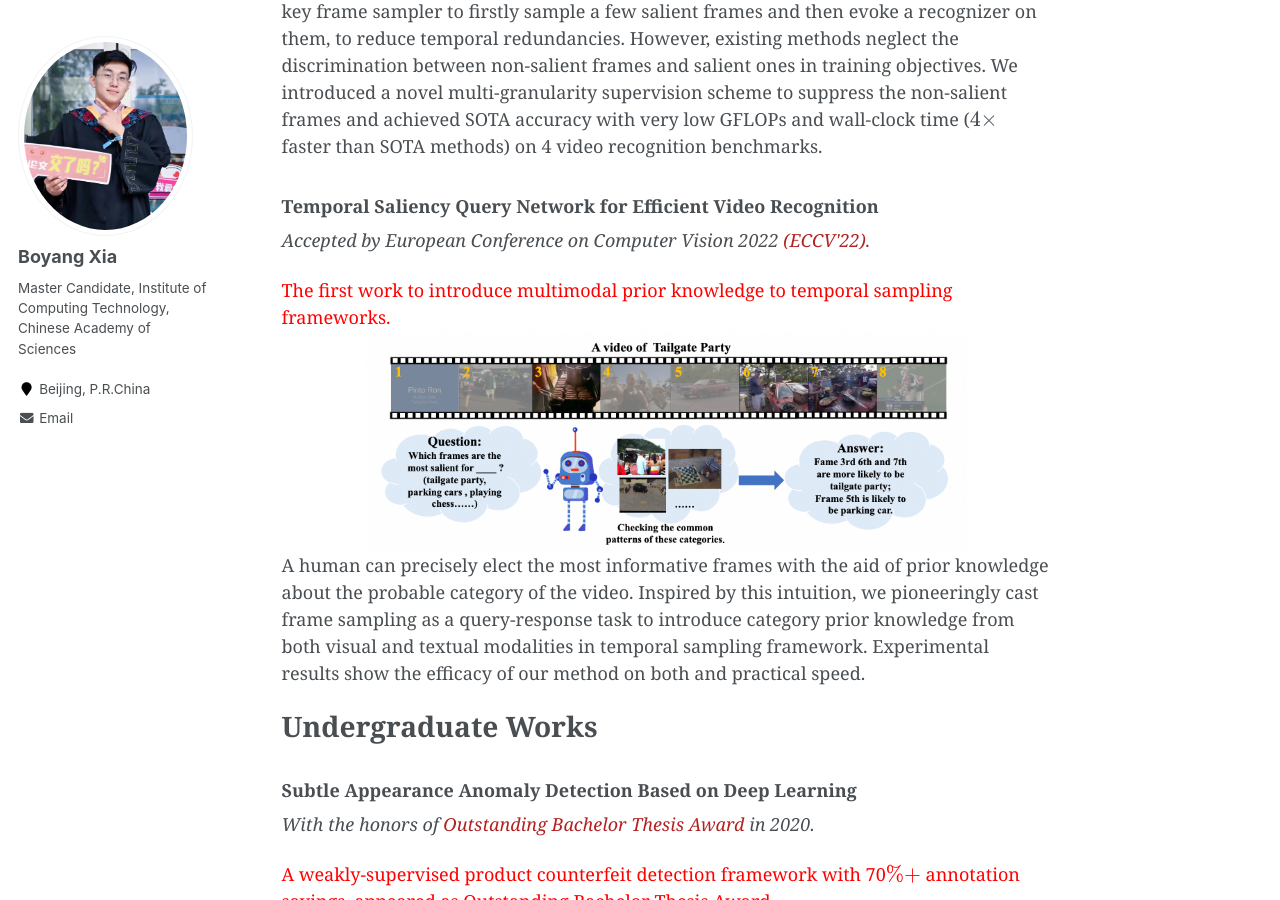
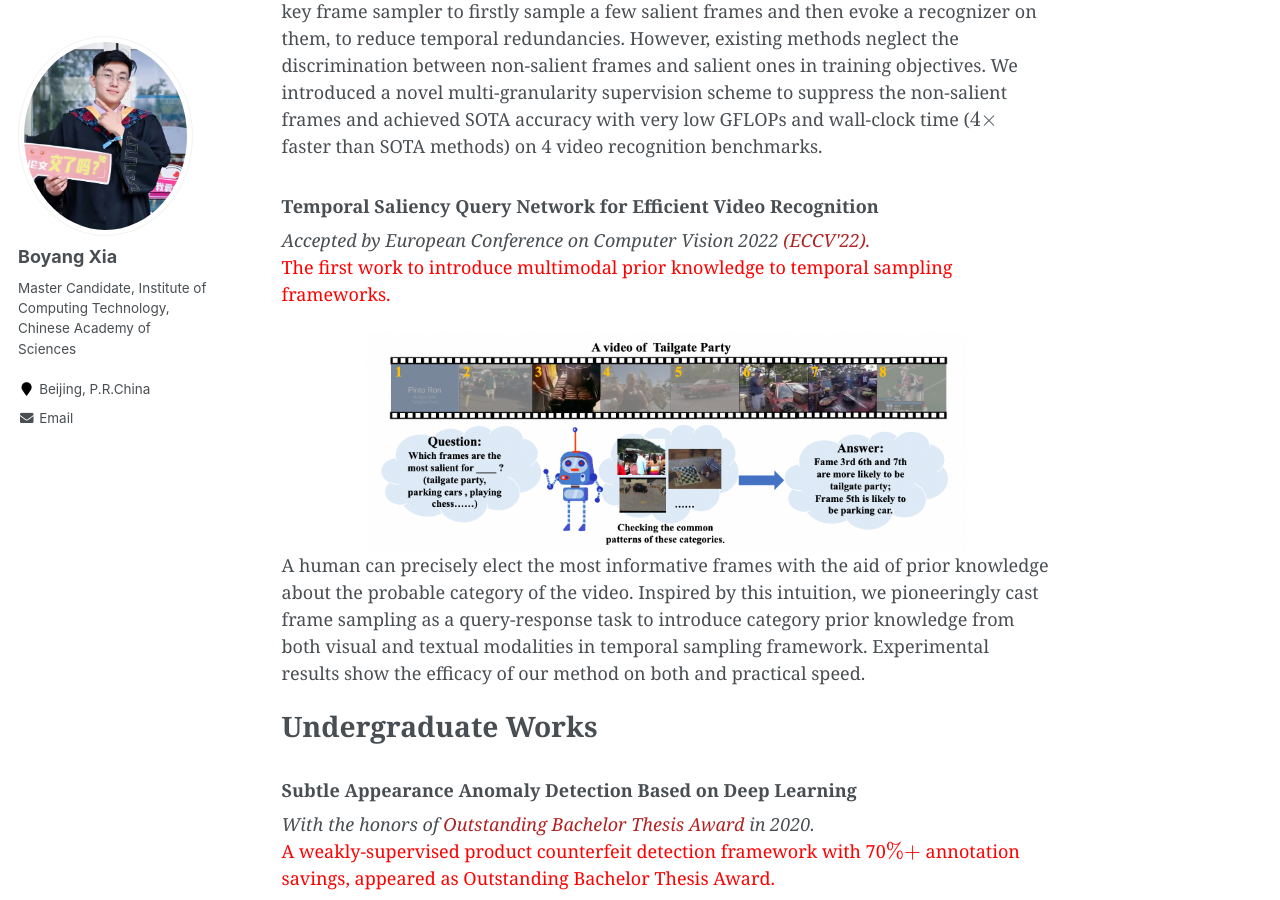
Before and after one commit to LawrenceXia2008/LawrenceXia2008.github.io, a Jekyll site: the page built from _pages/about.md, in a window 1280 px wide and 900 px high, scrolled down 860 px. Built offline with Jekyll 4.4.1, drawn with Linux system fonts in a browser that asks for light colours; formulas are drawn with MathJax 3.

Commit message:
Update about.md

```diff
--- a/_pages/about.md
+++ b/_pages/about.md
@@ -24,9 +24,8 @@ Research & Projects
 To accelerate the video recognition architectures, one typically build a lightweight video key frame sampler to firstly sample a few salient frames and then evoke a recognizer on them, to reduce temporal redundancies. However, existing methods neglect the discrimination between non-salient frames and salient ones in training objectives. We introduced a novel multi-granularity supervision scheme to suppress the non-salient frames and achieved SOTA accuracy with very low GFLOPs and wall-clock time (*$4\times$* faster than SOTA methods) on 4 video recognition benchmarks.
 
 ### Temporal Saliency Query Network for Efficient Video Recognition
-*Accepted by European Conference on Computer Vision 2022 <font color="firebrick">(ECCV'22).</font>*
+*Accepted by European Conference on Computer Vision 2022 <font color="firebrick">(ECCV'22).</font>*<br /><font color="red">The first work to introduce multimodal prior knowledge to temporal sampling frameworks.</font>
 <!-- During internship in the Computer Vision Technology Department of Baidu. Inc. -->
-<font color="red">The first work to introduce multimodal prior knowledge to temporal sampling frameworks.</font>
 <div align=center>
 <img src="images/projects/tsqnet.png" width="600"/>
 </div>
@@ -36,8 +35,7 @@ of the video. Inspired by this intuition, we pioneeringly cast frame sampling as
 Undergraduate Works
 ===
 ### Subtle Appearance Anomaly Detection Based on Deep Learning
-*With the honors of <font color="firebrick">Outstanding Bachelor Thesis Award</font> in 2020.*
-<font color="red">A weakly-supervised product counterfeit detection framework with 70$\%+$ annotation savings, appeared as Outstanding Bachelor Thesis Award.</font>
+*With the honors of <font color="firebrick">Outstanding Bachelor Thesis Award</font> in 2020.*<br /><font color="red">A weakly-supervised product counterfeit detection framework with 70$\%+$ annotation savings, appeared as Outstanding Bachelor Thesis Award.</font>
 <div align=center>
 <!-- <img src="images/projects/bishe.png" width="450" height="200"/><img src="images/projects/secoo.jpg" width="160" height="230"/> -->
 <img src="images/projects/bishe.png" align="center" width="450" style="display:inline;margin:10px 10px 10px 10px;"/><img src="images/projects/secoo.jpg" align="center" width="155" style="display:inline;margin:2px 2px 2px 5px;"/>
```
